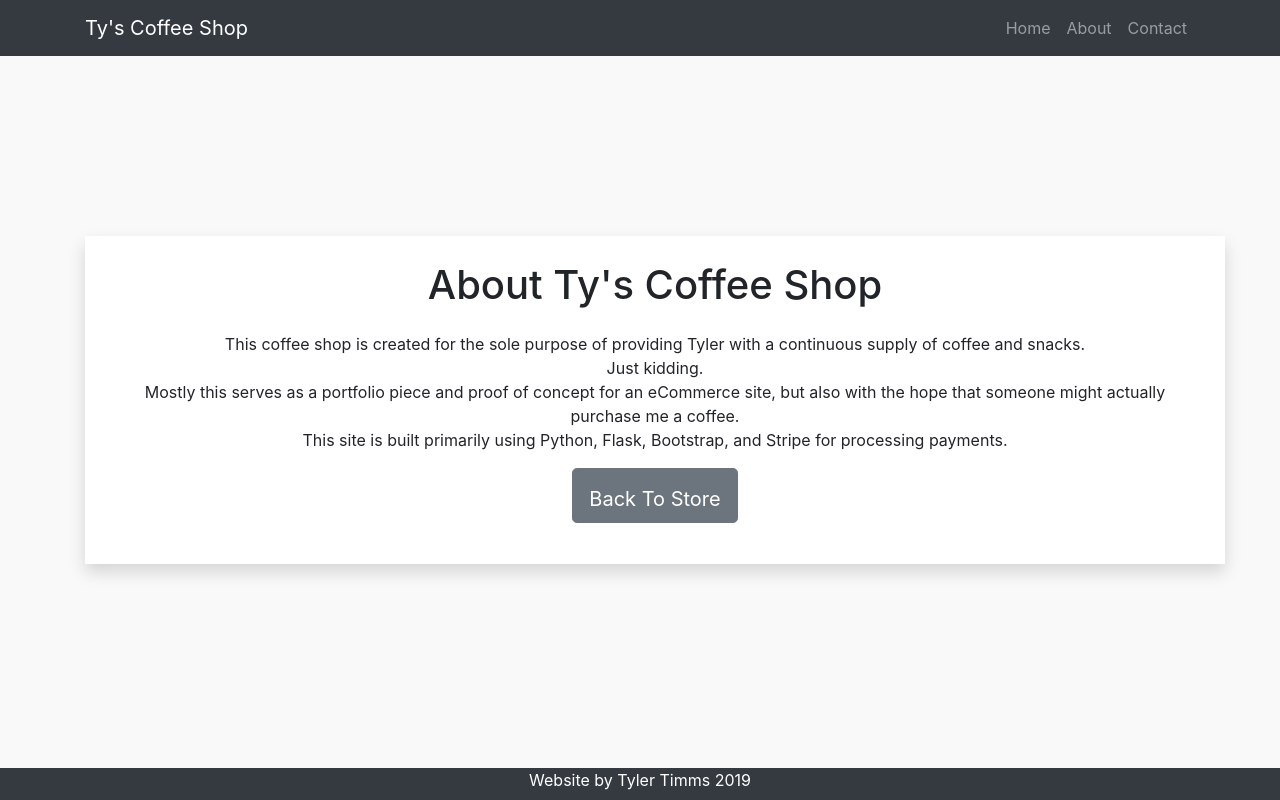
After one commit to ttimms/coffee_shop, a Flask app: page /about in a window 1280 px wide. The commit adds this page. Run offline with Flask 2, Linux system fonts and the light colour scheme; parts of the project's set-up code (start-up, migrations or seed data) failed here and were passed over; some libraries are stand-ins or nearby versions.

Commit message:
Added 'About' page. Fixed footer.

```diff
--- a/StoreApp/routes.py
+++ b/StoreApp/routes.py
@@ -17,7 +17,7 @@ def index(cat='coffee'):
   next_url = url_for('index', page=products.next_num) if products.has_next else None
   prev_url = url_for('index', page=products.prev_num) if products.has_prev else None
   key = storeApp.config['STRIPE_PUBLISHABLE_KEY']
-  flash('DISCLAIMER: Anything purchased on this website is purchased for Tyler Timms.You will receive nothing for your purchase beyond his unspoken gratitude and a thoughtful computer generated thank you email.', 'warning')
+  flash(' DISCLAIMER: Anything purchased on this website is purchased for Tyler Timms. You will receive nothing for your purchase beyond his unspoken gratitude and a thoughtful computer generated thank you email.', 'warning')
   return render_template('home.html',
                           title='Home',
                           products=products.items,
@@ -68,7 +68,7 @@ def admin():
     db.session.commit()
     flash('Item: ' + newProduct.name + ' successfully added to store.', 'success')
     return redirect(url_for('admin'))
-  return render_template('admin.html', products=products.items, form=form, next_url=next_url, prev_url=prev_url)
+  return render_template('admin.html', title='Admin', products=products.items, form=form, next_url=next_url, prev_url=prev_url)
 
 @storeApp.route('/delete_product', methods=['GET', 'POST'])
 @login_required
@@ -101,3 +101,7 @@ def process_payment(id):
   send_receipt(customer.email, product)
   flash('Purchase made successfully! Thank you very much! A receipt will be sent to the provided email.', 'success')
   return redirect(url_for('index'))
+
+@storeApp.route('/about')
+def about():
+  return render_template('about.html', title='About')
--- a/StoreApp/static/css/shop_homepage.css
+++ b/StoreApp/static/css/shop_homepage.css
@@ -11,3 +11,40 @@ a:hover {
   padding-top: 15px;
   padding-bottom: 15px;
 }
+
+.vertical-center {
+  margin: 0;
+  position: absolute;
+  top: 50%;
+  -ms-transform: translateY(-50%);
+  transform: translateY(-50%);
+}
+
+#page-container {
+  position: relative;
+  min-height: 100vh;
+}
+
+#content-wrap {
+  padding-bottom: 2.0rem;  /* footer height */
+}
+
+#footer {
+  position: absolute;
+  bottom: 0;
+  height: 2.0rem;
+  width: 100%;
+}
+
+#about {
+  padding: 25px;
+  background-color: white;
+}
+
+#about-heading {
+  padding-bottom: 15px;
+}
+
+#store-button {
+  padding-top: 15px;
+}
--- /dev/null
+++ b/StoreApp/templates/about.html
@@ -0,0 +1,25 @@
+{% extends 'base.html' %}
+
+{% block head %}
+    <link rel="stylesheet" href="../static/css/shop_homepage.css"/>
+{% endblock %}
+
+{% block body %}
+    <div class="container vertical-center shadow" id="about">
+        <div class="text-center">
+            <h1 id="about-heading">About Ty's Coffee Shop</h1>
+            <p>
+                This coffee shop is created for the sole purpose of providing Tyler with a continuous supply of coffee and snacks.
+                <br/>
+                Just kidding.
+                <br/>
+                Mostly this serves as a portfolio piece and proof of concept for an eCommerce site, but also with the hope that someone might actually purchase me a coffee.
+                <br/>
+                This site is built primarily using Python, Flask, Bootstrap, and Stripe for processing payments.
+            </p>
+            <p>
+                <a href="{{ url_for('index') }}" class="btn btn-lg btn-secondary" id="store-button">Back To Store</a>
+            </p>
+        </div>
+    </div>
+{% endblock %}
--- a/StoreApp/templates/base.html
+++ b/StoreApp/templates/base.html
@@ -15,10 +15,12 @@
 </head>
 
 <body>
+  <div id="page-container">
+    <div id="content-wrap">
       <!-- Navigation -->
       <nav class="navbar navbar-expand-lg navbar-dark bg-dark">
         <div class="container">
-      <a class="navbar-brand" href="{{ url_for('index') }}">Coffee Shop</a>
+          <a class="navbar-brand" href="{{ url_for('index') }}">Ty's Coffee Shop</a>
           <button class="navbar-toggler" type="button" data-toggle="collapse" data-target="#navbarResponsive" aria-controls="navbarResponsive" aria-expanded="false" aria-label="Toggle navigation">
             <span class="navbar-toggler-icon"></span>
           </button>
@@ -28,7 +30,7 @@
                 <a class="nav-link" href="{{ url_for('index') }}">Home</a>
               </li>
               <li class="nav-item">
-            <a class="nav-link" href="#">About</a>
+                <a class="nav-link" href="{{ url_for('about') }}">About</a>
               </li>
               <li class="nav-item">
                 <a class="nav-link" href="#">Contact</a>
@@ -65,14 +67,16 @@
           {% endwith %}
           {% block body %}{% endblock %}
       </div>
-
+    </div>
     <!-- Footer -->
-  <footer class=" bg-dark w3-bottom footer">
+    <footer class=" bg-dark w3-bottom" id="footer">
       <div class="container">
-      <p class="m-0 text-center text-white">Copyright &copy; Tyler Timms 2019</p>
+        <p class="m-0 text-center text-white">Website by Tyler Timms 2019</p>
       </div>
       <!-- /.container -->
     </footer>
+
+  </div>
   <script src="https://code.jquery.com/jquery-3.3.1.slim.min.js" integrity="sha384-q8i/X+965DzO0rT7abK41JStQIAqVgRVzpbzo5smXKp4YfRvH+8abtTE1Pi6jizo" crossorigin="anonymous"></script>
   <script src="https://cdnjs.cloudflare.com/ajax/libs/popper.js/1.14.7/umd/popper.min.js" integrity="sha384-UO2eT0CpHqdSJQ6hJty5KVphtPhzWj9WO1clHTMGa3JDZwrnQq4sF86dIHNDz0W1" crossorigin="anonymous"></script>
   <script src="https://stackpath.bootstrapcdn.com/bootstrap/4.3.1/js/bootstrap.min.js" integrity="sha384-JjSmVgyd0p3pXB1rRibZUAYoIIy6OrQ6VrjIEaFf/nJGzIxFDsf4x0xIM+B07jRM" crossorigin="anonymous"></script>
--- a/StoreApp/templates/home.html
+++ b/StoreApp/templates/home.html
@@ -9,7 +9,7 @@
 
     <div class="col-lg-3">
 
-      <h1 class="my-4">Coffee Shop</h1>
+      <h2 class="my-4">Ty's Coffee Shop</h2>
       <div class="list-group">
         <a href="{{ url_for('index') }}/coffee" class="list-group-item list-group-item-action">Beverages</a>
         <a href="{{ url_for('index') }}/food" class="list-group-item list-group-item-action">Food</a>
```
Lines whose indentation alone changed are shown as unchanged.
